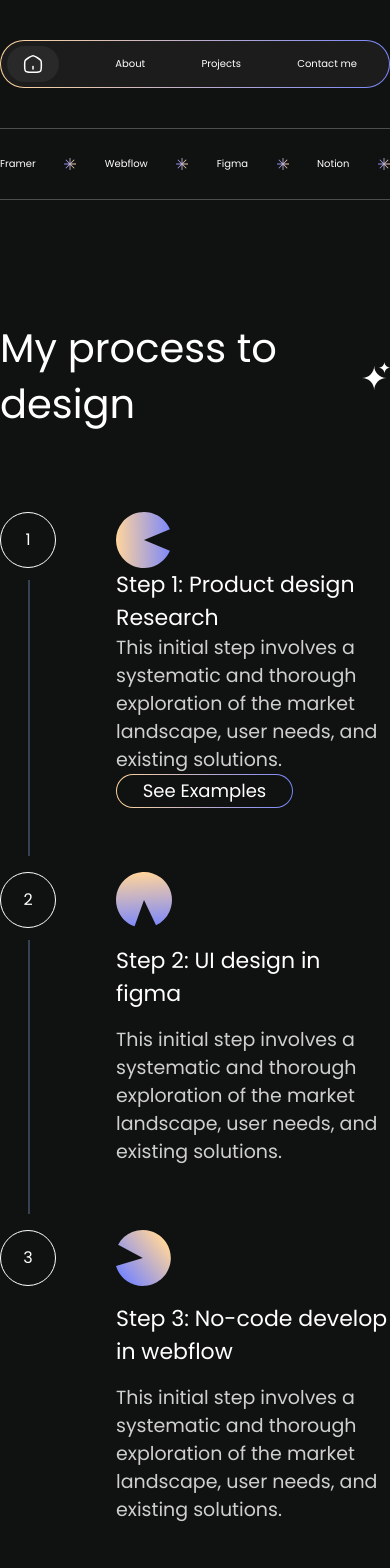
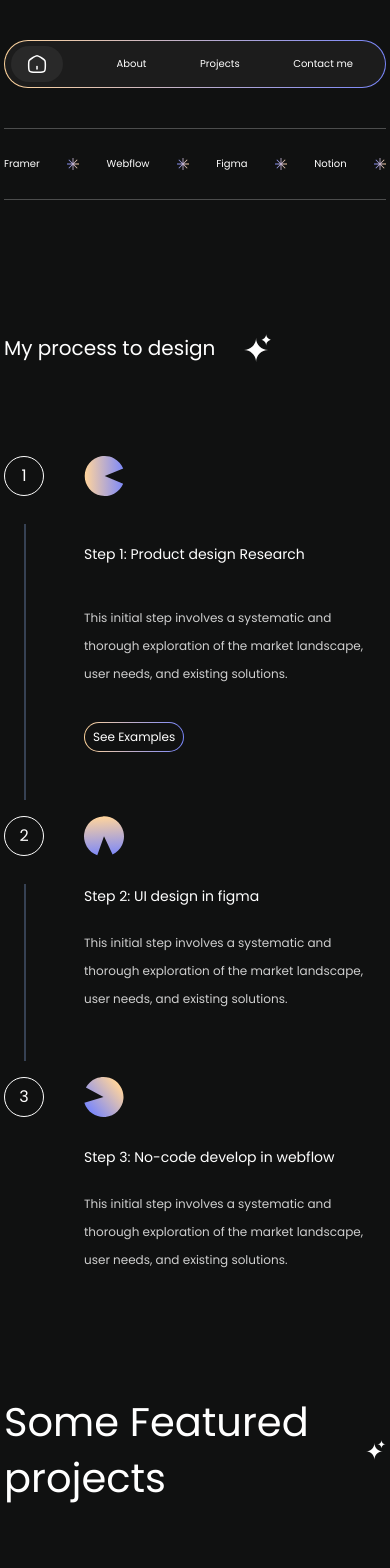
Before and after one commit to kudae3/znisa, a React (Vite) app: page / in a window 390 px wide. Shown: the top 1568 px of the page. Built offline with nearby package versions, Linux system fonts and the light colour scheme.

Commit message:
feat: enhance Process component with dynamic steps and improved layout

```diff
--- a/src/App.jsx
+++ b/src/App.jsx
@@ -10,7 +10,7 @@ import Testimonials from "./components/Testimonials"
 function App() {
 
   return (
-    <div className="flex flex-col gap-10 my-10">
+    <div className="flex flex-col gap-10 my-10 mx-1 md:mx-0">
       <div className="container">
         <Navbar/>
       </div>
--- a/src/assets/icons/DownOpen.jsx
+++ b/src/assets/icons/DownOpen.jsx
@@ -2,7 +2,7 @@ import React from 'react'
 
 const DownOpen = () => {
   return (
-    <svg width="56" height="55" viewBox="0 0 56 55" fill="none" xmlns="http://www.w3.org/2000/svg">
+    <svg className="w-10 h-10 md:w-[54px] md:h-14" viewBox="0 0 56 55" fill="none" xmlns="http://www.w3.org/2000/svg">
 <path d="M39.99 53.303C45.844 50.5291 50.555 45.8112 53.3205 39.9532C56.0859 34.0951 56.7346 27.4595 55.156 21.1768C53.5774 14.8942 49.8692 9.35321 44.6633 5.49809C39.4573 1.64297 33.0757 -0.287799 26.6058 0.0347661C20.1359 0.357331 13.978 2.91327 9.18131 7.26709C4.38464 11.6209 1.24598 17.5032 0.300126 23.9117C-0.645723 30.3203 0.659757 36.8585 3.99413 42.4124C7.3285 47.9663 12.4855 52.1922 18.5863 54.3701L28.0001 28L39.99 53.303Z" fill="url(#paint0_linear_1_103)"/>
 <defs>
 <linearGradient id="paint0_linear_1_103" x1="33.0913" y1="55.5483" x2="29.7622" y2="0.0712262" gradientUnits="userSpaceOnUse">
--- a/src/assets/icons/LeftOpen.jsx
+++ b/src/assets/icons/LeftOpen.jsx
@@ -2,7 +2,7 @@ import React from 'react'
 
 const LeftOpen = () => {
   return (
-    <svg width="55" height="56" viewBox="0 0 55 56" fill="none" xmlns="http://www.w3.org/2000/svg">
+    <svg className="w-10 h-10 md:w-[54px] md:h-14" viewBox="0 0 55 56" fill="none" xmlns="http://www.w3.org/2000/svg">
 <path d="M-8.95664e-06 36.0674C1.86643 42.2707 5.82601 47.6349 11.2041 51.246C16.5822 54.8571 23.046 56.4917 29.4941 55.8713C35.9423 55.251 41.9759 52.414 46.5668 47.8437C51.1578 43.2735 54.022 37.2528 54.6715 30.8075C55.321 24.3622 53.7156 17.8911 50.1289 12.4967C46.5421 7.10238 41.1959 3.11859 35.0011 1.22414C28.8064 -0.670318 22.1464 -0.358216 16.156 2.10725C10.1655 4.57273 5.2153 9.03903 2.14872 14.7452L26.8126 28L-8.95664e-06 36.0674Z" fill="url(#paint0_linear_1_114)"/>
 <defs>
 <linearGradient id="paint0_linear_1_114" x1="7.55207" y1="48.3435" x2="50.4183" y2="12.9702" gradientUnits="userSpaceOnUse">
--- a/src/assets/icons/RightOpen.jsx
+++ b/src/assets/icons/RightOpen.jsx
@@ -2,7 +2,7 @@ import React from 'react'
 
 const RightOpen = () => {
   return (
-    <svg width="54" height="56" viewBox="0 0 54 56" fill="none" xmlns="http://www.w3.org/2000/svg">
+    <svg className="w-10 h-10 md:w-[54px] md:h-14" viewBox="0 0 54 56" fill="none" xmlns="http://www.w3.org/2000/svg">
 <path d="M53.8958 17.3507C51.432 11.3596 46.9672 6.40809 41.2619 3.33988C35.5567 0.271662 28.964 -0.723412 22.6074 0.524199C16.2507 1.77181 10.5233 5.18492 6.40098 10.182C2.27869 15.179 0.0165768 21.4508 9.0676e-05 27.9287C-0.0163955 34.4067 2.21376 40.6899 6.31057 45.7079C10.4074 50.7258 16.1174 54.168 22.4676 55.448C28.8178 56.7279 35.4154 55.7664 41.1362 52.7273C46.857 49.6882 51.347 44.7595 53.8413 38.7809L28 28L53.8958 17.3507Z" fill="url(#paint0_linear_1_93)"/>
 <defs>
 <linearGradient id="paint0_linear_1_93" x1="55.7769" y1="24.3575" x2="0.201696" y2="24.7785" gradientUnits="userSpaceOnUse">
--- a/src/assets/icons/Twinkle.jsx
+++ b/src/assets/icons/Twinkle.jsx
@@ -2,7 +2,7 @@ import React from 'react'
 
 const Twinkle = () => {
   return (
-    <svg width="36" height="36" viewBox="0 0 36 36" fill="none" xmlns="http://www.w3.org/2000/svg">
+    <svg className='w-7 h-7 md:w-9 md:h-9' viewBox="0 0 36 36" fill="none" xmlns="http://www.w3.org/2000/svg">
 <path fill-rule="evenodd" clip-rule="evenodd" d="M15.5 36C15.469 27.4501 8.54135 20.5287 0 20.5287C8.56041 20.5287 15.5 13.5762 15.5 5C15.5309 13.5499 22.4586 20.4713 31 20.4713C22.4394 20.4713 15.5 27.4238 15.5 36Z" fill="white"/>
 <path fill-rule="evenodd" clip-rule="evenodd" d="M28.5 15C28.485 10.863 25.1329 7.5139 21 7.5139C25.1421 7.5139 28.5 4.14977 28.5 0C28.5149 4.13704 31.8671 7.4861 36 7.4861C31.8578 7.4861 28.5 10.8502 28.5 15Z" fill="white"/>
 </svg>
--- a/src/components/Process.jsx
+++ b/src/components/Process.jsx
@@ -5,67 +5,65 @@ import DownOpen from '../assets/icons/DownOpen'
 import LeftOpen from '../assets/icons/LeftOpen'
 
 const Process = () => {
+  const processSteps = [
+    {
+      id: 1,
+      icon: <RightOpen/>,
+      title: "Step 1: Product design Research",
+      description: "This initial step involves a systematic and thorough exploration of the market landscape, user needs, and existing solutions.",
+      hasButton: true
+    },
+    {
+      id: 2,
+      icon: <DownOpen/>,
+      title: "Step 2: UI design in figma",
+      description: "This initial step involves a systematic and thorough exploration of the market landscape, user needs, and existing solutions.",
+      hasButton: false
+    },
+    {
+      id: 3,
+      icon: <LeftOpen/>,
+      title: "Step 3: No-code develop in webflow",
+      description: "This initial step involves a systematic and thorough exploration of the market landscape, user needs, and existing solutions.",
+      hasButton: false
+    }
+  ]
+
   return (
     <div className='text-white flex flex-col gap-10 mt-20'>
         <div className='flex gap-[29px] items-center pb-10'>
-            <h2 className='font-normal text-[40px] leading-14'>My process to design</h2>
+            <h2 className='font-normal text-[20px] md:text-[40px] leading-14'>My process to design</h2>
             <Twinkle/>
         </div>
         <div className='w-full max-w-[735px]'>
             <ol className="relative space-y-16">
-                <li className="relative flex items-start gap-15">
+                {processSteps.map((step, index) => (
+                  <li key={step.id} className="relative flex items-start gap-10 md:gap-15">
 
-                    <div className='w-14 h-14 rounded-full shrink-0 border border-white flex justify-center items-center text-white'>
-                        1
-                    </div>
-                    <div className="absolute left-7 top-[68px] -bottom-12 w-0.5 bg-gray-700"></div>
-
-                    <div className="h-[296px] flex flex-col justify-between">
-                        <div className='w-14 h-14'>
-                            <RightOpen/>
-                        </div>
-                        <p className='font-normal text-[22px] leading-[33px]'>Step 1: Product design Research</p>
-                        <p className='text-[#FFFFFFCC] font-normal text-[19px] leading-7'>This initial step involves a systematic and thorough exploration of the market landscape, user needs, and existing solutions.</p>
-                        <div className='gradient-border-wrapper w-[177px] h-[49px] rounded-[100px]'>
-                            <button className='w-full h-full bg-[#101111] rounded-[100px] flex justify-center items-center text-white'>
-                                <p className='font-normal text-[18px] leading-7'>See Examples</p>
-                            </button>
-                        </div>
-                    </div>
-                </li>
-
-                <li className="relative flex items-start gap-15">
-
-                    <div className='w-14 h-14 rounded-full shrink-0 border border-white flex justify-center items-center text-white'>
-                        2
+                    <div className='w-10 h-10 md:w-14 md:h-14 rounded-full shrink-0 border border-white flex justify-center items-center text-white'>
+                        {step.id}
                     </div>
 
-                    <div className="absolute left-7 top-[68px] -bottom-12 w-0.5 bg-gray-700"></div>
+                    {index !== processSteps.length - 1 && (
+                      <div className="absolute left-5 md:left-7 top-[68px] -bottom-12 w-0.5 bg-gray-700"></div>
+                    )}
 
-                    <div className="flex flex-col gap-4">
-                        <div className='w-14 h-14'>
-                            <DownOpen/>
+                    <div className={`${step.hasButton ? 'h-[296px] flex flex-col justify-between' : 'flex flex-col gap-4'}`}>
+                        <div className='w-12 h-12 md:w-14 md:h-14'>
+                          {step.icon}
                         </div>
-                        <p className='font-normal text-[22px] leading-[33px]'>Step 2: UI design in figma</p>
-                        <p className='text-[#FFFFFFCC] font-normal text-[19px] leading-7'>This initial step involves a systematic and thorough exploration of the market landscape, user needs, and existing solutions.</p>
+                        <p className='font-normal text-[14px] md:text-[22px] leading-[33px]'>{step.title}</p>
+                        <p className='text-[#FFFFFFCC] font-normal text-[12px] md:text-[19px] leading-7'>{step.description}</p>
+                        {step.hasButton && (
+                          <div className='gradient-border-wrapper w-fit md:w-[177px] h-fit md:h-[49px] rounded-[100px]'>
+                              <button className='w-full h-full bg-[#101111] rounded-[100px] px-2 md:px-0 flex justify-center items-center text-white'>
+                                  <p className='font-normal text-[12px] md:text-[18px] leading-7'>See Examples</p>
+                              </button>
+                          </div>
+                        )}
                     </div>
-                </li>
-
-                <li className="relative flex items-start gap-15">
-
-                    <div className='w-14 h-14 rounded-full shrink-0 border border-white flex justify-center items-center text-white'>
-                        3
-                    </div>
-
-                    <div className="flex flex-col gap-4">
-                        <div className='w-14 h-14'>
-                            <LeftOpen/>
-                        </div>
-                        <p className='font-normal text-[22px] leading-[33px]'>Step 3: No-code develop in webflow</p>
-                        <p className='text-[#FFFFFFCC] font-normal text-[19px] leading-7'>This initial step involves a systematic and thorough exploration of the market landscape, user needs, and existing solutions.</p>
-                    </div>
-                </li>
-
+                  </li>
+                ))}
             </ol>
         </div>
     </div>
```
